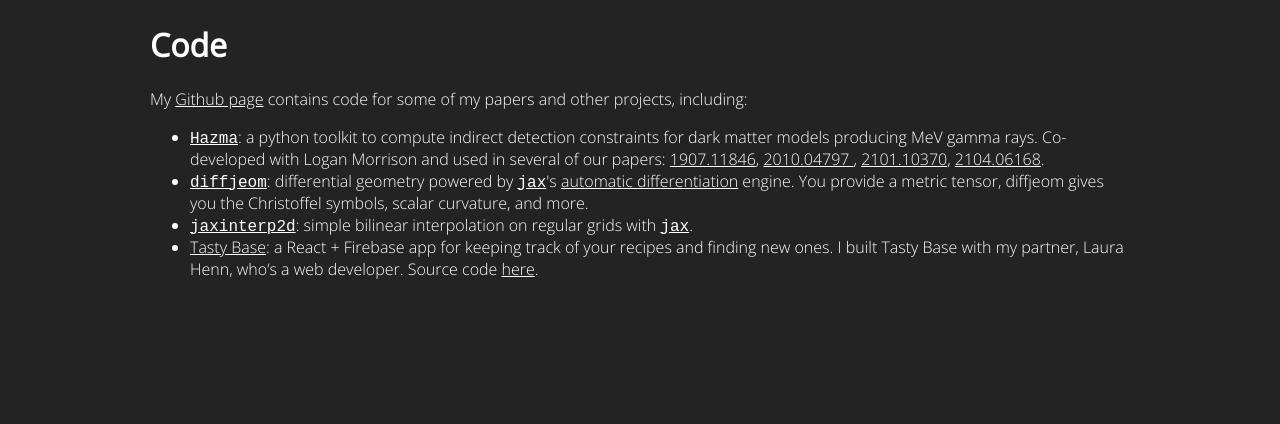
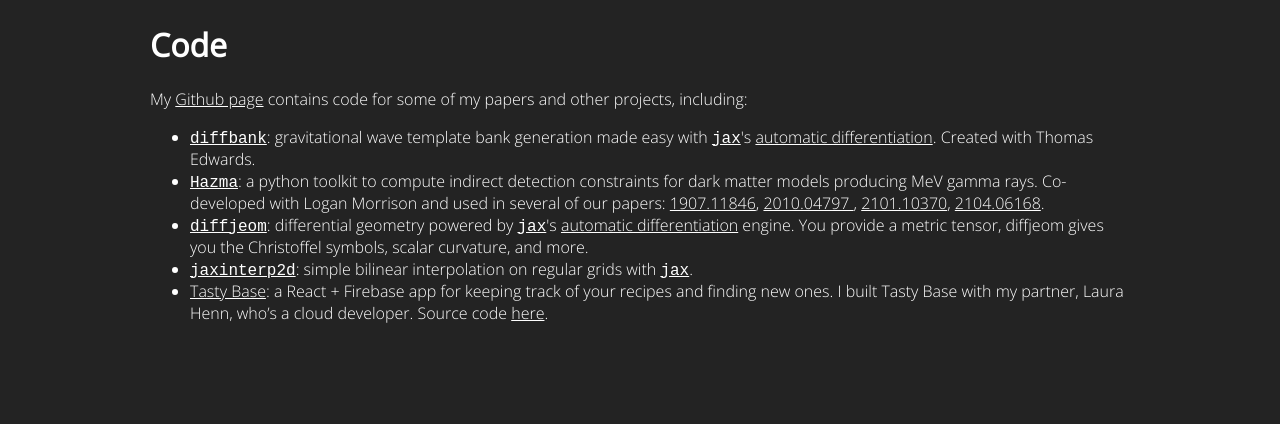
Before and after one commit to adam-coogan/adam-coogan.github.io, a Gatsby site: page / in a window 1280 px wide. Shown: the part 3680-4104 px from the top of the page. Built offline with nearby package versions, Linux system fonts and the light colour scheme; Gatsby itself is replaced by a stand-in of ours.

Commit message:
add diffbank to code section

```diff
--- a/src/components/code.tsx
+++ b/src/components/code.tsx
@@ -63,6 +63,14 @@ const Code = () => (
       </p>
       <ul>
         <li>
+          <ACode href="https://github.com/adam-coogan/diffbank">diffbank</ACode>
+          : gravitational wave template bank generation made easy with{" "}
+          <ACode href="https://github.com/google/jax">jax</ACode>
+          's{" "}
+          <A href="https://en.wikipedia.org/wiki/Automatic_differentiation">automatic differentiation</A>
+          . Created with Thomas Edwards.
+        </li>
+        <li>
           <ACode href="https://github.com/LoganAMorrison/Hazma">Hazma</ACode>
           : a python toolkit to compute indirect detection constraints for dark
           matter models producing MeV gamma rays. Co-developed with Logan Morrison
@@ -91,7 +99,7 @@ const Code = () => (
         <li>
           <A href="https://tasty-base.web.app/">Tasty Base</A>: a React + Firebase
           app for keeping track of your recipes and finding new ones. I built
-          Tasty Base with my partner, Laura Henn, who’s a web developer. Source
+          Tasty Base with my partner, Laura Henn, who’s a cloud developer. Source
           code <A href="https://github.com/lhenn/tasty-base">here</A>.
         </li>
       </ul>
```
